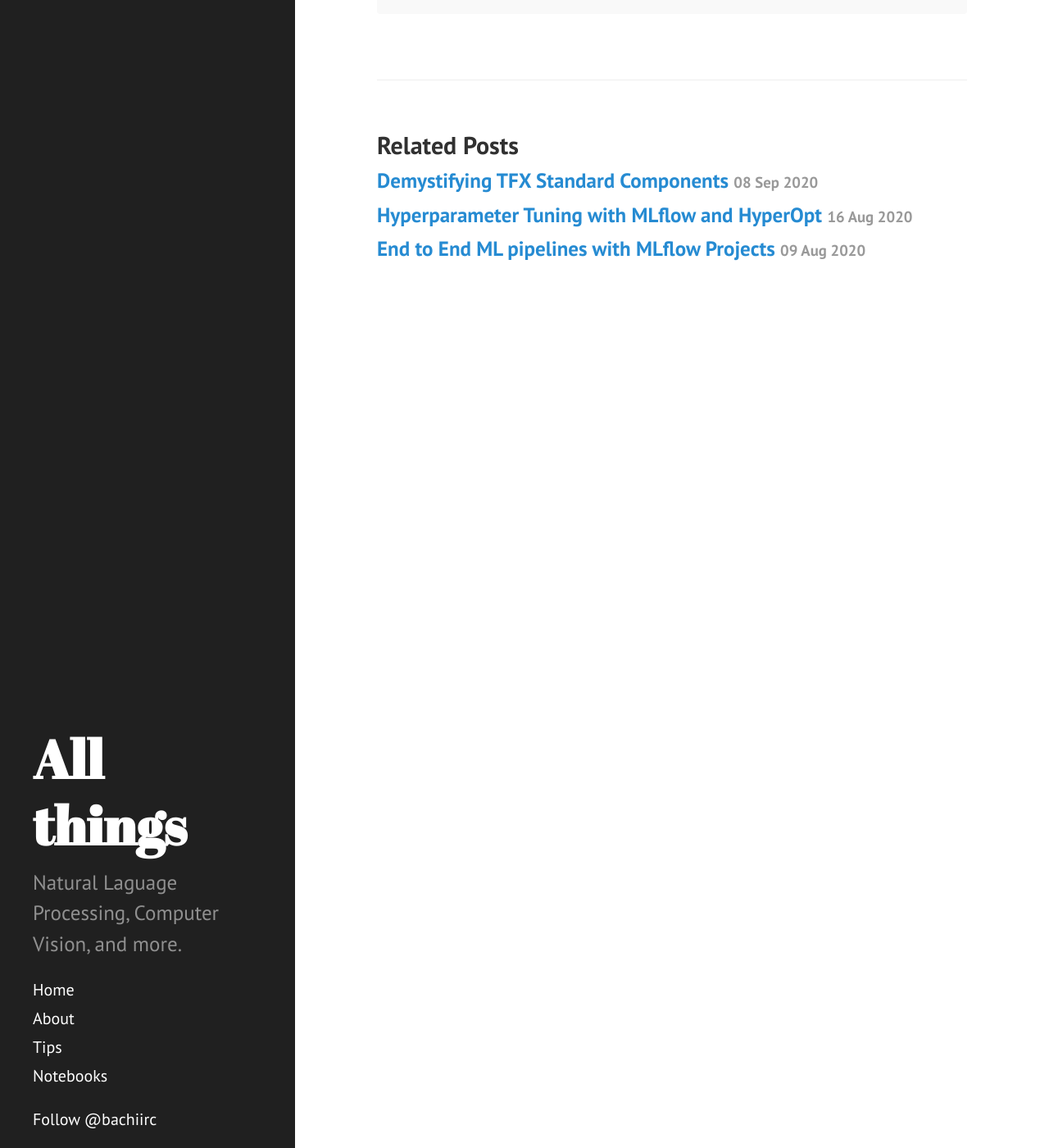
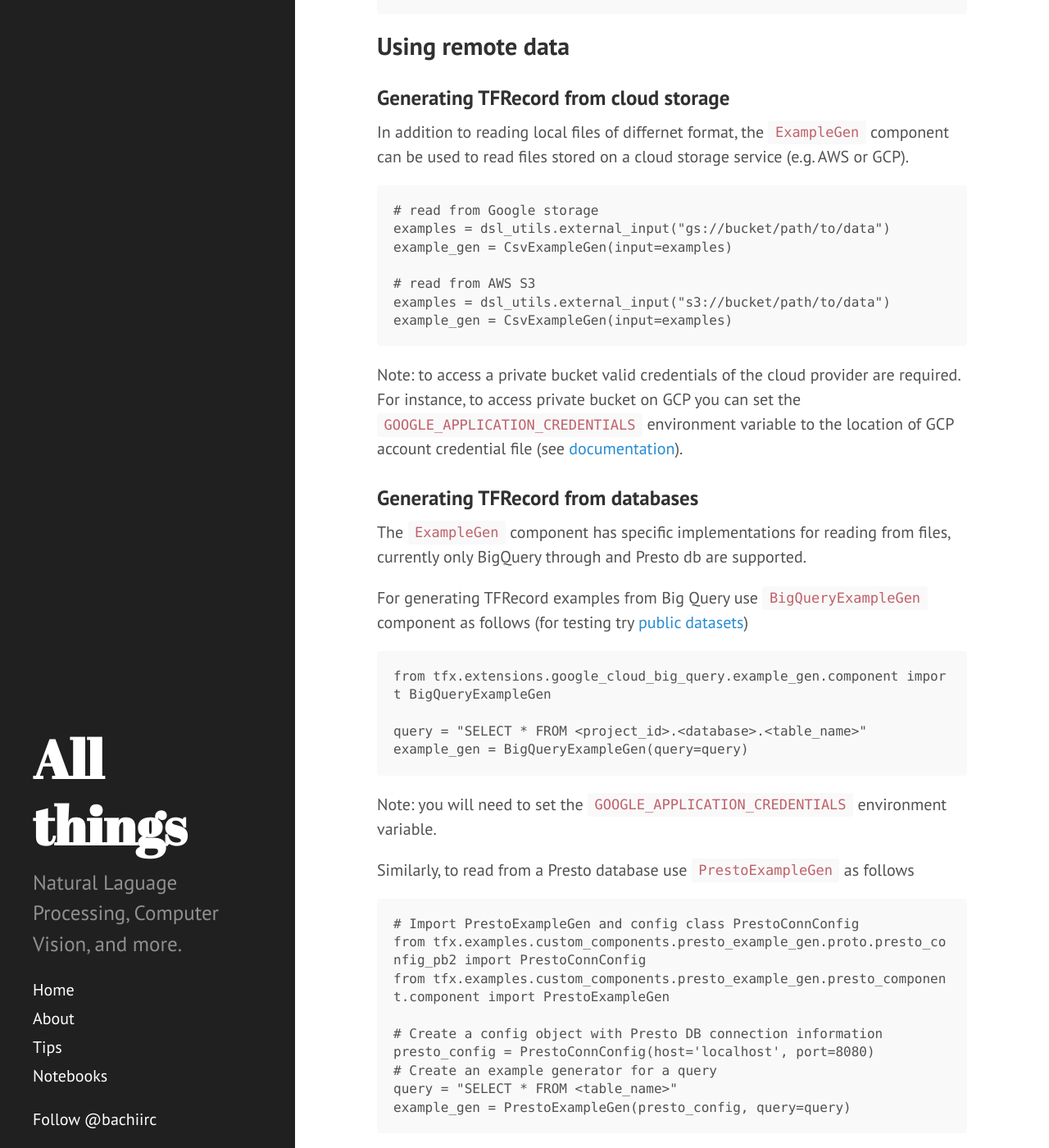
Before and after one commit to dzlab/dzlab.github.io, a Jekyll site: the page built from _posts/2020-09-13-tfx-data-ingestion.md, in a window 1280 px wide and 1400 px high, scrolled down 5549 px. Shown: the whole window at 82% size. Built offline with Jekyll 4.4.1, drawn with Linux system fonts in a browser that asks for light colours; nearby versions of some CDN libraries; comment, search, counter and statistics services are not loaded; a style sheet for code colours, icons or effects is not loaded; some of the changed text lies outside the part shown.

Commit message:
tfx more ingestion

````diff
--- a/_posts/2020-09-13-tfx-data-ingestion.md
+++ b/_posts/2020-09-13-tfx-data-ingestion.md
@@ -30,7 +30,7 @@ context = InteractiveContext(
   )
 ```
 
-## Using local files
+## Using local data
 
 ### Generating TFRecord from CSV files
 The basic example of using the `ExampleGen` component to generate TFRecords is with local CSV files as inputs:
@@ -186,10 +186,55 @@ This can be achieved as follows:
 
 ```python
 from tfx.components import ImportExampleGen
-from tfx.utils.dsl_utils import external_input
+from tfx.utils import dsl_utils
 
-examples = external_input('tfrecord_data')
+examples = dsl_utils.external_input('tfrecord_data')
 example_gen = ImportExampleGen(input=examples)
 
 context.run(example_gen)
 ```
+
+## Using remote data
+
+### Generating TFRecord from cloud storage
+In addition to reading local files of differnet format, the `ExampleGen` component can be used to read files stored on a cloud storage service (e.g. AWS or GCP).
+
+```python
+# read from Google storage
+examples = dsl_utils.external_input("gs://bucket/path/to/data")
+example_gen = CsvExampleGen(input=examples)
+
+# read from AWS S3
+examples = dsl_utils.external_input("s3://bucket/path/to/data")
+example_gen = CsvExampleGen(input=examples)
+```
+
+Note: to access a private bucket valid credentials of the cloud provider are required.
+For instance, to access private bucket on GCP you can set the `GOOGLE_APPLICATION_CREDENTIALS` environment variable to the location of GCP account credential file (see [documentation](https://cloud.google.com/docs/authentication/getting-started)).
+
+### Generating TFRecord from databases
+The `ExampleGen` component has specific implementations for reading from files, currently only BigQuery through and Presto db are supported.
+
+For generating TFRecord examples from Big Query use `BigQueryExampleGen` component as follows (for testing try [public datasets](https://console.cloud.google.com/marketplace/browse?filter=solution-type:dataset))
+
+```python
+from tfx.extensions.google_cloud_big_query.example_gen.component import BigQueryExampleGen
+
+query = "SELECT * FROM <project_id>.<database>.<table_name>"
+example_gen = BigQueryExampleGen(query=query)
+```
+Note: you will need to set the `GOOGLE_APPLICATION_CREDENTIALS` environment variable.
+
+
+Similarly, to read from a Presto database use `PrestoExampleGen` as follows
+```python
+# Import PrestoExampleGen and config class PrestoConnConfig
+from tfx.examples.custom_components.presto_example_gen.proto.presto_config_pb2 import PrestoConnConfig
+from tfx.examples.custom_components.presto_example_gen.presto_component.component import PrestoExampleGen
+
+# Create a config object with Presto DB connection information
+presto_config = PrestoConnConfig(host='localhost', port=8080)
+# Create an example generator for a query
+query = "SELECT * FROM <table_name>"
+example_gen = PrestoExampleGen(presto_config, query=query)
+```
````
